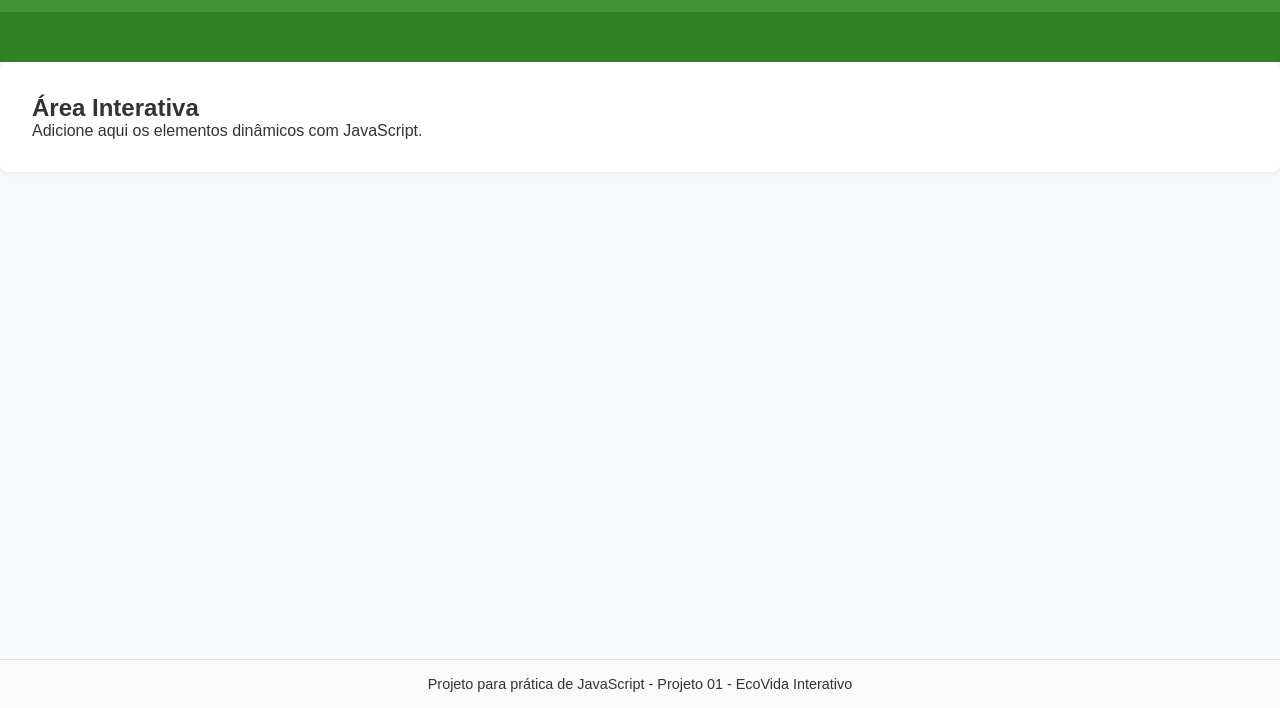
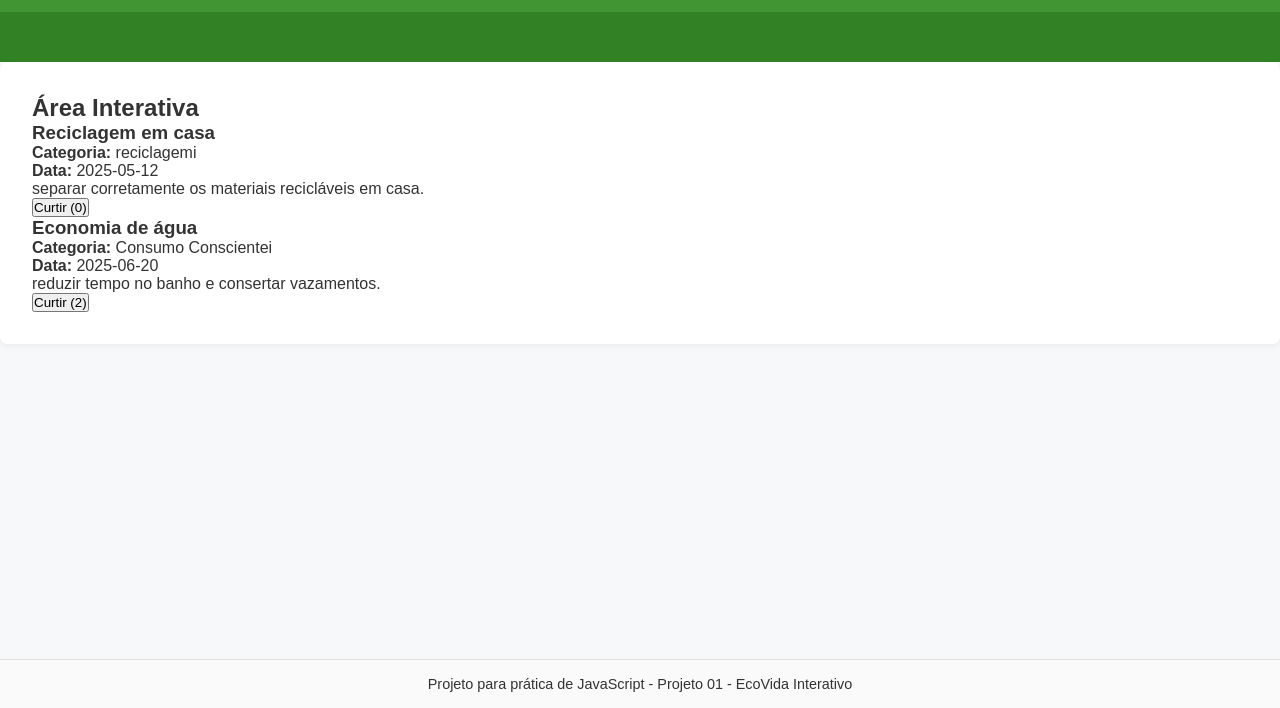
Before and after one commit to maycon-droid/Mini-projeto-1, a plain HTML site: page index.html in a window 1280 px wide. Shown: the part 92-800 px from the top of the page. Drawn offline with Linux system fonts and the light colour scheme.

Commit message:
Estrutura e renderização basica dos cards

```diff
--- a/index.html
+++ b/index.html
@@ -16,11 +16,12 @@
         </section>
         <section class="content">
             <h2>Área Interativa</h2>
-            <p>Adicione aqui os elementos dinâmicos com JavaScript.</p>
+            <div id="card-container"></div>
         </section>
     </main>
     <footer>
     <p>Projeto para prática de JavaScript - Projeto 01 - EcoVida Interativo</p>
   </footer>
+  <script src="script.js"></script>
 </body>
 </html>
--- /dev/null
+++ b/script.js
@@ -0,0 +1,38 @@
+const dados = [
+    {
+        id: 1,
+        título: "Reciclagem em casa",
+        categoria: "reciclagem",
+        data: "2025-05-12",
+        descrição: "separar corretamente os materiais recicláveis em casa.",
+        curtidas: 0
+    }
+    ,
+    {
+        id: 2,
+        título: "Economia de água",
+        categoria: "Consumo Consciente",
+        data: "2025-06-20",
+        descrição: "reduzir tempo no banho e consertar vazamentos.",
+        curtidas: 2
+    }
+]
+const container = document.getElementById('card-container');
+
+function renderizarCards(lista) {
+    container.innerHTML = '';
+
+    lista.forEach(item => {
+        const card = document.createElement('div');
+        card.className = 'card';
+        card.innerHTML = `
+            <h3>${item.título}</h3>
+            <p><b>Categoria:</b> ${item.categoria}i</p>
+            <p><b>Data:</b> ${item.data}</p>
+            <p>${item.descrição}</p>
+            <button id="like-btn-${item.id}">Curtir (${item.curtidas})</button>
+        `;
+        container.appendChild(card);
+    });
+}
+renderizarCards(dados);
```
